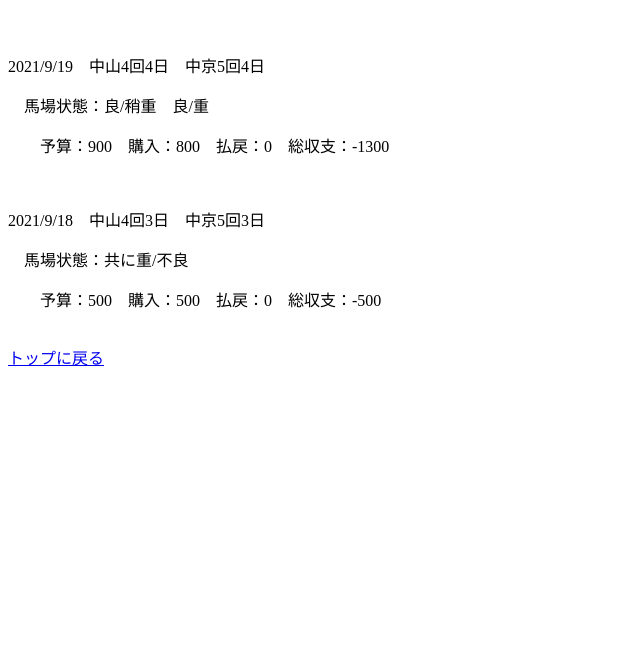
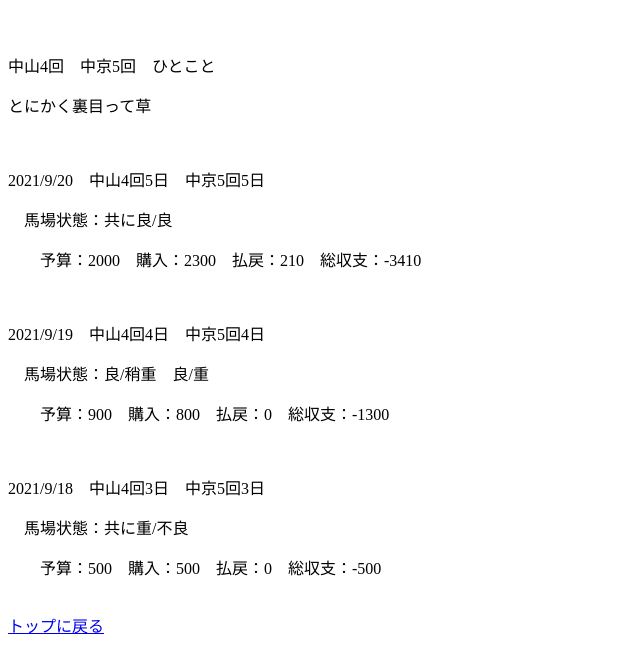
Before and after one commit to yktama/yktama.github.io, a plain HTML site: page keiba.html in a window 1280 px wide. Shown: the part 70-742 px from the top of the page, without its empty margins (0-640 px from the left). Drawn offline with Linux system fonts and the light colour scheme.

Commit message:
Update keiba.html

```diff
--- a/keiba.html
+++ b/keiba.html
@@ -4,6 +4,13 @@
     <meta name="robots" content="noindex">
   </head>
   <H1>今日のKEIBA</H1>
+  <BR>
+    <p>中山4回　中京5回　ひとこと</p>
+    <p>とにかく裏目って草</p>
+  <BR>
+    <p>2021/9/20　中山4回5日　中京5回5日</p>
+    <p>　馬場状態：共に良/良</p>
+    <p>　　予算：2000　購入：2300　払戻：210　総収支：-3410</p>
   <BR>
     <p>2021/9/19　中山4回4日　中京5回4日</p>
     <p>　馬場状態：良/稍重　良/重</p>
```
